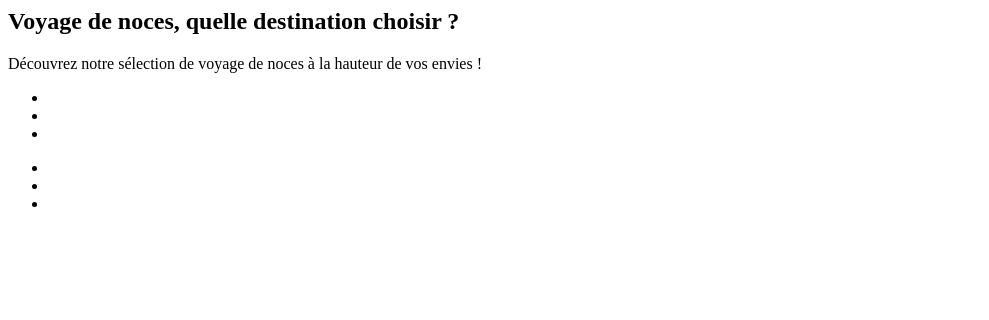
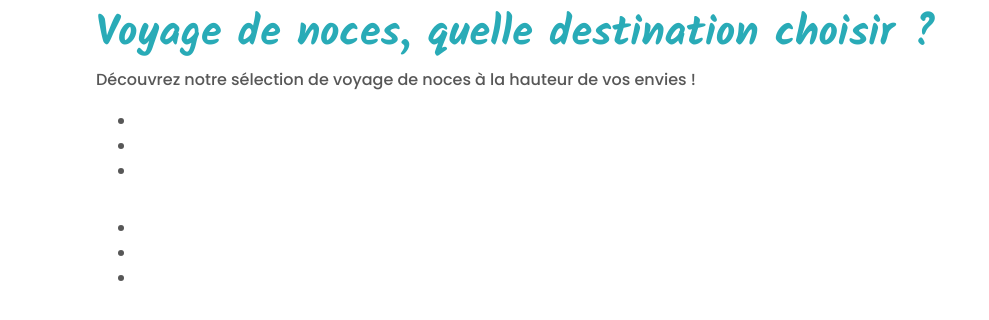
Before and after one commit to sylvaindnd/shin-test, a plain HTML site: page index.html in a window 1280 px wide. Shown: the whole page, without its empty margins (0-989 px from the left). Drawn offline with Linux system fonts and the light colour scheme.

Commit message:
feat(css): global & variables CSS

```diff
--- a/assets/css/style.css
+++ b/assets/css/style.css
@@ -0,0 +1,45 @@
+@import url('https://fonts.googleapis.com/css2?family=Poppins:wght@200;300;400;500;600;700&display=swap');
+@import url('https://fonts.googleapis.com/css2?family=Kalam:wght@300;400;700&display=swap');
+
+:root{
+    --main-color: #29ABB7;
+    --second-color: #575757;
+    --third-color: #FFFFFF;
+}
+
+body{
+    margin: 0;
+    padding: 0;
+    background-color: var(--third-color);
+    color: var(--second-color);
+    font-family: 'Poppins', sans-serif;
+}
+
+#app{
+    width: 100%;
+}
+
+.content{
+    width: 100%;
+    display: flex;
+    flex-direction: column;
+    align-items: center;
+}
+
+.big-title{
+    font-size: 42px;
+    font-family: 'Kalam', cursive;
+    font-weight: 600;
+    color: var(--main-color);
+    margin: 0;
+}
+
+.simple-text{
+    font-weight: 500;
+    margin: 0;
+}
+
+section{
+    width: 85%;
+    max-width: 1200px;
+}
--- a/index.html
+++ b/index.html
@@ -15,11 +15,22 @@
 
             <section class="section_destinations">
                 <div class="destinations__title">
-                    <h1>Voyage de noces, quelle destination choisir ?</h1>
-                    <p>Découvrez notre sélection de voyage de noces à la hauteur de vos envies !</p>
+                    <h1 class="big-title">Voyage de noces, quelle destination choisir ?</h1>
+                    <p class="simple-text">Découvrez notre sélection de voyage de noces à la hauteur de vos envies !</p>
                 </div>
                 <div class="destinations__places">
-                    <article id="place-australia"></article>
+                    <article id="place-australia">
+                        <div class="place__image">
+                            <img src="" alt="">
+                        </div>
+
+                        <div class="place__informations">
+                            <div class="place_informations__location"></div>
+                            <div class="place_informations__description"></div>
+                            <div class="place_informations__score"></div>
+                        </div>
+                    </article>
+
                     <article id="place-maldives"></article>
                     <article id="place-tanzania"></article>
                     <article id="place-thailand"></article>
```
